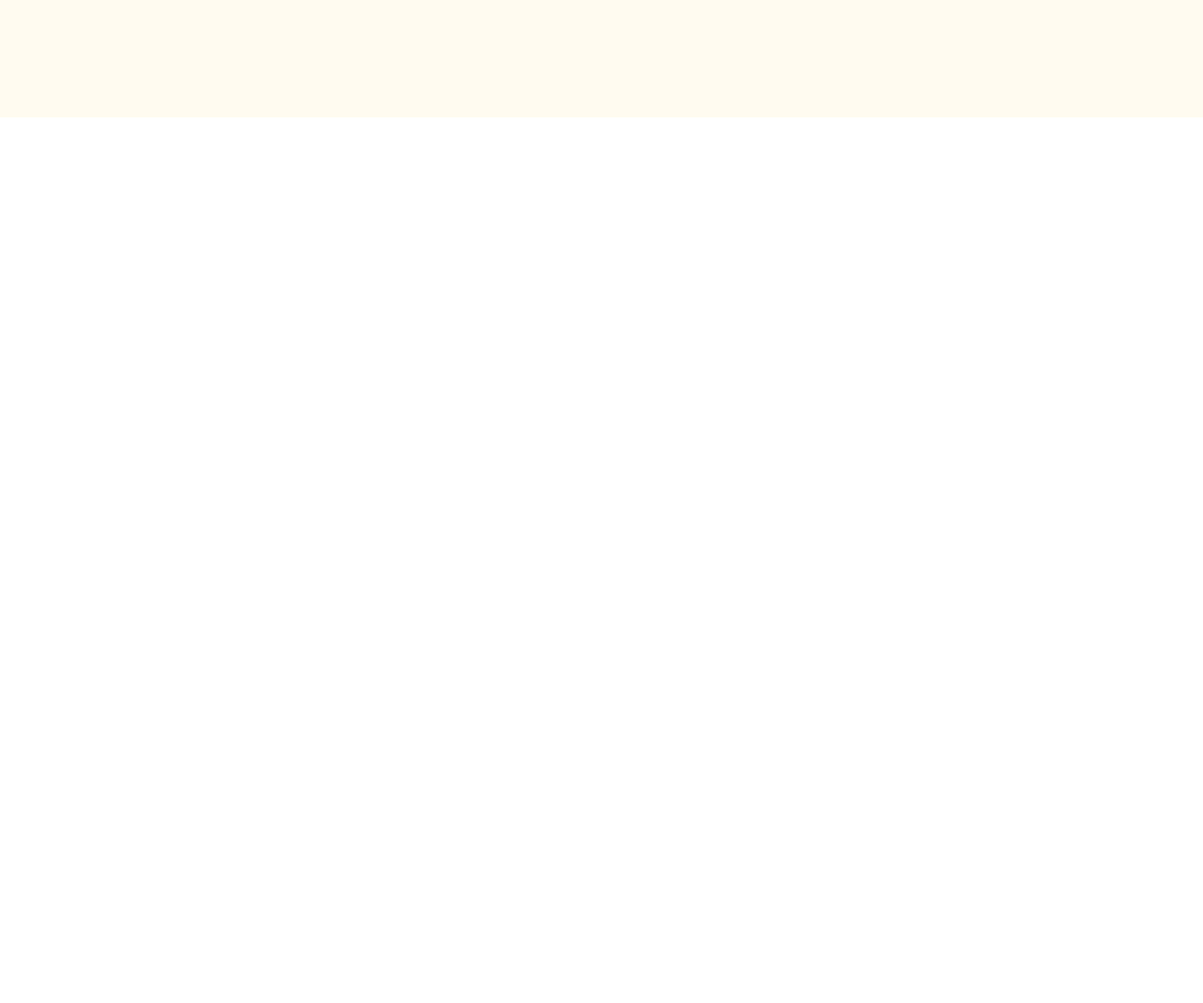
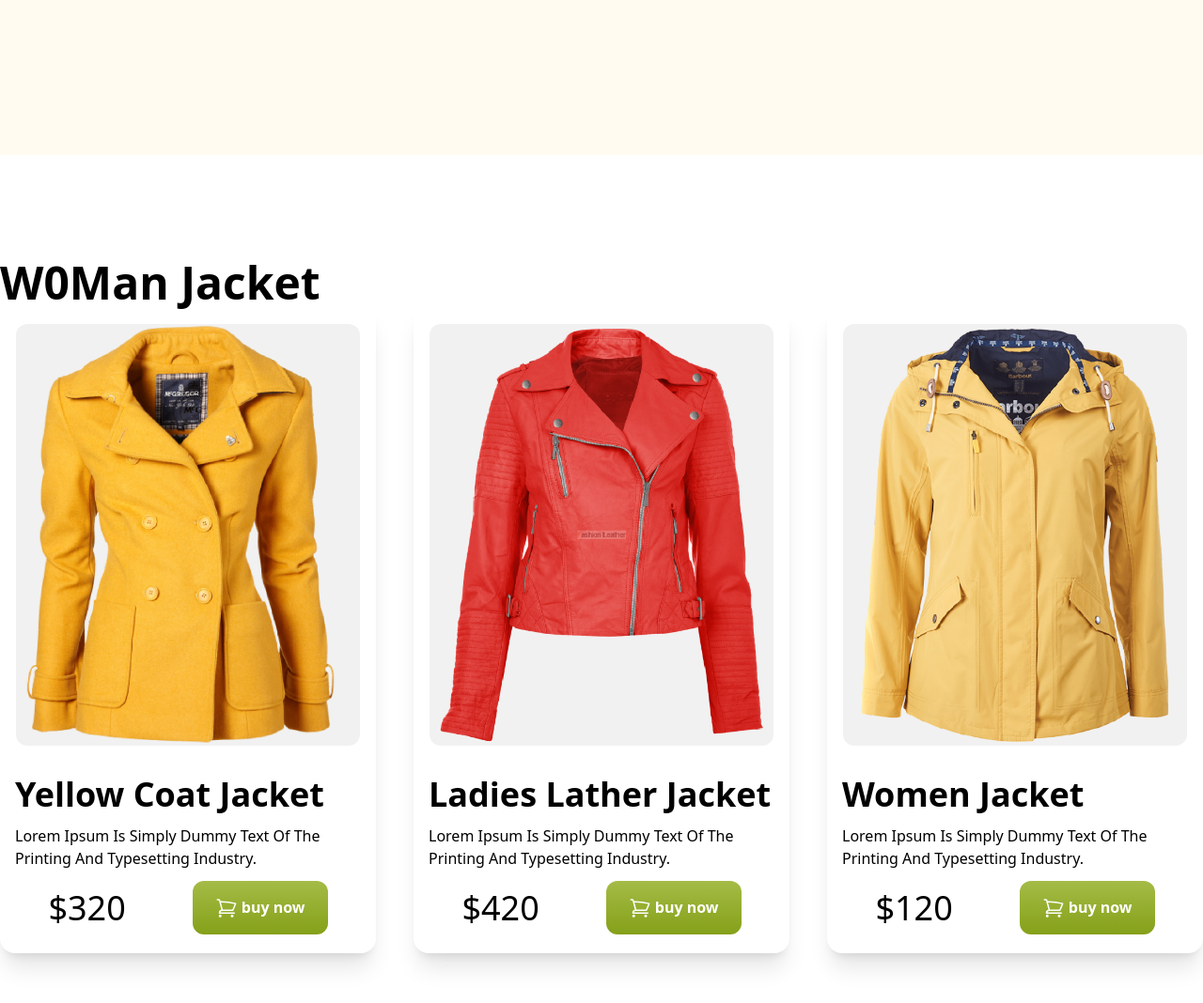
Before and after one commit to ysYasin/panguin-with-tailwaind-YSCoder, a plain HTML site: page index.html in a window 1280 px wide. Shown: the part 538-1606 px from the top of the page at 94% size. Before the commit the page ends 800 px from the top, so only its background shows below. Drawn offline with nearby package versions, Linux system fonts and the light colour scheme.

Commit message:
women jacket section

```diff
--- a/index.html
+++ b/index.html
@@ -5,14 +5,16 @@
     <meta charset="UTF-8">
     <meta name="viewport" content="width=device-width, initial-scale=1.0">
     <script src="https://cdn.tailwindcss.com"></script>
-    <title>panguin Fashion Home</title>
+    <title>panduin Fashion Home</title>
     <script>
         tailwind.config = {
             theme: {
                 extend: {
                     colors: {
                         clifford: '#da373d',
-                        panguin: '#fffbf0',
+                        panduinBg: '#fffbf0',
+                        panguinC: '#FABE4C',
+                        imgBg: '#F1F1F1'
                     }
                 }
             }
@@ -22,12 +24,12 @@
 
 
 <body class="capitalize">
-    <header class=" bg-panguin">
+    <header class=" bg-panduinBg">
         <section
             class=" sm:container md:container lg:container pb-32 pt-12 mx-auto sm:flex gap-4 items-center justify-around ">
             <div class="space-y-4 ml-8 sm:ml-0">
                 <h1 class="sm:text-6xl text-2xl space-y-3 font-bold">
-                    <span class=" text-yellow-400 block">Be the Penguins</span>
+                    <span class=" text-panguinC block">Be the Penguins</span>
                     <span class="text-black "> of Winter</span>
                 </h1>
                 <p>Lorem Ipsum is simply dummy <br> text of the printing
@@ -40,10 +42,78 @@
                     </svg> buy now</button>
             </div>
             <div>
-                <img class=" sm:w-full pt-8 sm:pt-0" src="images/model.png" alt="cover photo">
+                <img class=" sm:w-full pt-8 sm:pb-33 pb-10 sm:pt-0" src="images/model.png" alt="cover photo">
             </div>
         </section>
     </header>
+    <main class="">
+        <!-- W0Man Jacket cards -- by YsCoder -->
+        <section class="s:container lg:container my-28 container mx-auto ">
+            <h1 class="text-5xl font-extrabold">W0Man Jacket</h1>
+            <div class="flex items-center gap-10 justify-around">
+                <div class="flex flex-col rounded-2xl shadow-xl">
+                    <div class="img">
+                        <img class="bg-imgBg w-11/12 mt-5 mx-auto rounded-xl" src="images/jacket-1.png"
+                            alt="W0Man Jacket">
+                    </div>
+                    <div class="flex flex-col mx-4 gap-3">
+                        <h2 class="text-4xl font-bold mt-8">Yellow Coat Jacket</h2>
+                        <p>Lorem Ipsum is simply dummy text of the
+                            printing and typesetting industry.</p>
+                        <div class="flex mb-5 items-center justify-around">
+                            <h1 class="text-4xl ">$320</h1>
+                            <button class="py-4 rounded-xl px-6 text-white font-bold" style="background: linear-gradient(180deg, #A4BC46 0%, #85A019 100%);
+                        "><svg xmlns="http://www.w3.org/2000/svg" fill="none" viewBox="0 0 24 24" stroke-width="1.5"
+                                    stroke="currentColor" class="inline w-6 h-6">
+                                    <path stroke-linecap="round" stroke-linejoin="round"
+                                        d="M2.25 3h1.386c.51 0 .955.343 1.087.835l.383 1.437M7.5 14.25a3 3 0 00-3 3h15.75m-12.75-3h11.218c1.121-2.3 2.1-4.684 2.924-7.138a60.114 60.114 0 00-16.536-1.84M7.5 14.25L5.106 5.272M6 20.25a.75.75 0 11-1.5 0 .75.75 0 011.5 0zm12.75 0a.75.75 0 11-1.5 0 .75.75 0 011.5 0z" />
+                                </svg> buy now</button>
+                        </div>
+                    </div>
+                </div>
+                <div class="flex flex-col rounded-2xl shadow-xl">
+                    <div class="img">
+                        <img class="bg-imgBg w-11/12 mt-5 mx-auto rounded-xl" src="images/jacket-3.png"
+                            alt="W0Man Jacket">
+                    </div>
+                    <div class="flex flex-col mx-4 gap-3">
+                        <h2 class="text-4xl font-bold mt-8">ladies lather jacket</h2>
+                        <p>Lorem Ipsum is simply dummy text of the
+                            printing and typesetting industry.</p>
+                        <div class="flex mb-5 items-center justify-around">
+                            <h1 class="text-4xl ">$420</h1>
+                            <button class="py-4 rounded-xl px-6 text-white font-bold" style="background: linear-gradient(180deg, #A4BC46 0%, #85A019 100%);
+                        "><svg xmlns="http://www.w3.org/2000/svg" fill="none" viewBox="0 0 24 24" stroke-width="1.5"
+                                    stroke="currentColor" class="inline w-6 h-6">
+                                    <path stroke-linecap="round" stroke-linejoin="round"
+                                        d="M2.25 3h1.386c.51 0 .955.343 1.087.835l.383 1.437M7.5 14.25a3 3 0 00-3 3h15.75m-12.75-3h11.218c1.121-2.3 2.1-4.684 2.924-7.138a60.114 60.114 0 00-16.536-1.84M7.5 14.25L5.106 5.272M6 20.25a.75.75 0 11-1.5 0 .75.75 0 011.5 0zm12.75 0a.75.75 0 11-1.5 0 .75.75 0 011.5 0z" />
+                                </svg> buy now</button>
+                        </div>
+                    </div>
+                </div>
+                <div class="flex flex-col rounded-2xl shadow-xl">
+                    <div class="img">
+                        <img class="bg-imgBg w-11/12 mt-5 mx-auto rounded-xl" src="images/jacket-2.png"
+                            alt="W0Man Jacket">
+                    </div>
+                    <div class="flex flex-col mx-4 gap-3">
+                        <h2 class="text-4xl font-bold mt-8">women jacket</h2>
+                        <p>Lorem Ipsum is simply dummy text of the
+                            printing and typesetting industry.</p>
+                        <div class="flex mb-5 items-center justify-around">
+                            <h1 class="text-4xl ">$120</h1>
+                            <button class="py-4 rounded-xl px-6 text-white font-bold" style="background: linear-gradient(180deg, #A4BC46 0%, #85A019 100%);
+                        "><svg xmlns="http://www.w3.org/2000/svg" fill="none" viewBox="0 0 24 24" stroke-width="1.5"
+                                    stroke="currentColor" class="inline w-6 h-6">
+                                    <path stroke-linecap="round" stroke-linejoin="round"
+                                        d="M2.25 3h1.386c.51 0 .955.343 1.087.835l.383 1.437M7.5 14.25a3 3 0 00-3 3h15.75m-12.75-3h11.218c1.121-2.3 2.1-4.684 2.924-7.138a60.114 60.114 0 00-16.536-1.84M7.5 14.25L5.106 5.272M6 20.25a.75.75 0 11-1.5 0 .75.75 0 011.5 0zm12.75 0a.75.75 0 11-1.5 0 .75.75 0 011.5 0z" />
+                                </svg> buy now</button>
+                        </div>
+                    </div>
+                </div>
+            </div>
+        </section>
+    </main>
 </body>
 
 </html>
```
